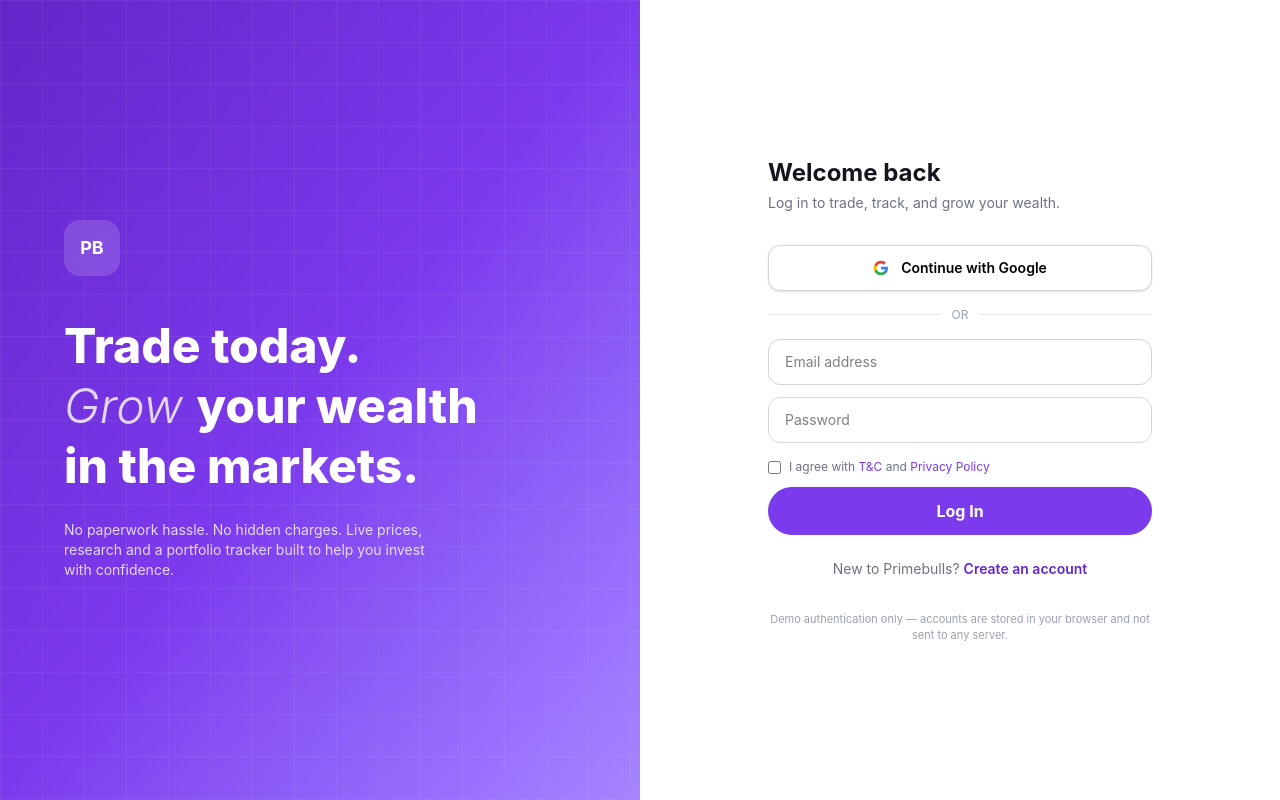
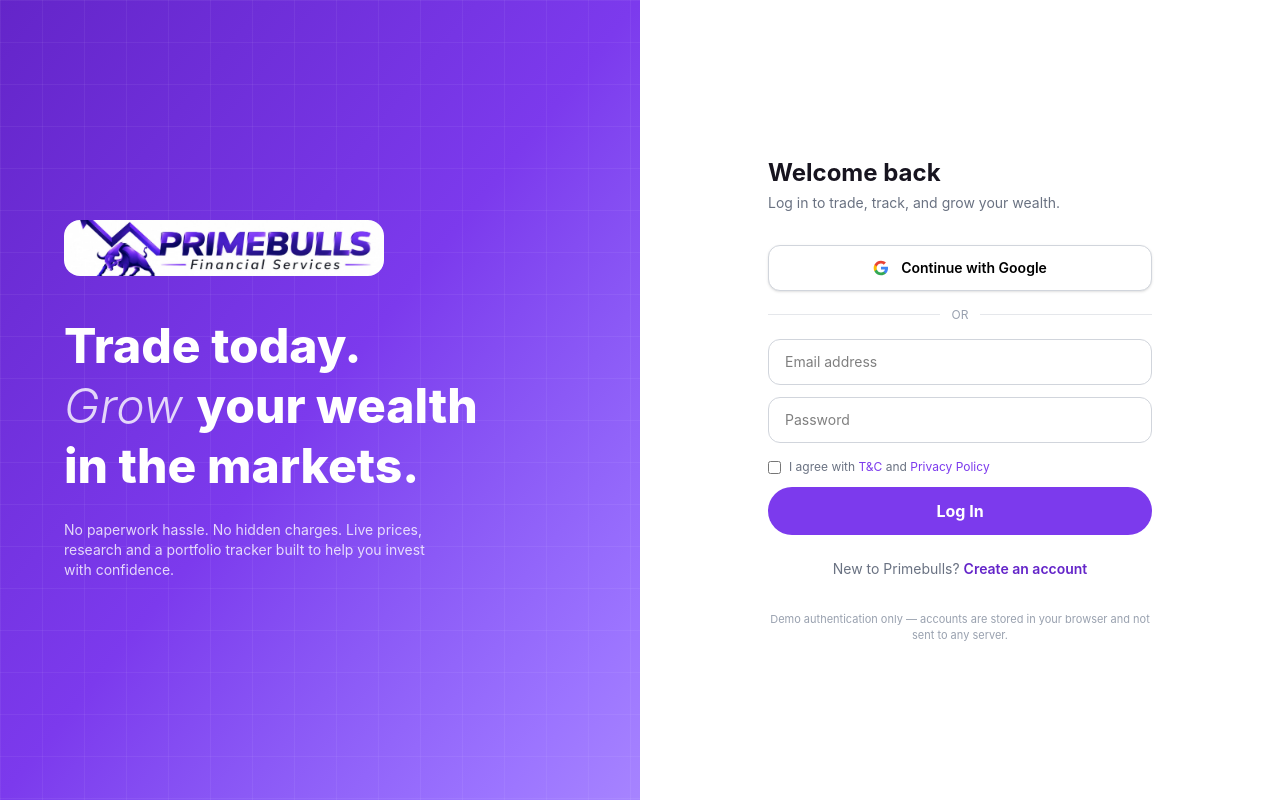
Before and after one commit to rohit-verma-211/prime, a React (Vite) app: page /login in a window 1280 px wide. Built offline with nearby package versions, Linux system fonts and the light colour scheme; no server answers.

Commit message:
login updated

```diff
--- a/src/pages/Login.jsx
+++ b/src/pages/Login.jsx
@@ -38,8 +38,15 @@ export default function Login() {
       <div className="relative lg:w-1/2 bg-gradient-to-br from-brand-dark via-brand to-violet-400 text-white flex flex-col justify-center px-10 sm:px-16 py-16 overflow-hidden">
         <div className="absolute inset-0 grid-backdrop opacity-60" />
         <div className="relative z-10 max-w-md">
-          <Link to="/" className="inline-flex h-14 w-14 rounded-2xl bg-white/15 backdrop-blur items-center justify-center font-bold text-lg mb-10">
-            PB
+          <Link
+            to="/"
+            className="inline-flex h-14 w-full max-w-xs rounded-2xl bg-white/15 backdrop-blur mb-10 overflow-hidden"
+          >
+            <img
+              src="/logo.jpeg"
+              alt="Primebulls logo"
+              className="h-full w-full object-cover"
+            />
           </Link>
           <h1 className="text-4xl sm:text-5xl font-extrabold leading-tight">
             Trade today.<br />
@@ -68,10 +75,10 @@ export default function Login() {
             className="w-full flex items-center justify-center gap-3 px-4 py-3 bg-white border border-gray-300 rounded-xl text-sm font-semibold hover:bg-gray-50 transition shadow-sm mb-4"
           >
             <svg className="h-4 w-4 flex-shrink-0" viewBox="0 0 24 24">
-              <path fill="#4285F4" d="M22.56 12.25c0-.78-.07-1.53-.2-2.25H12v4.26h5.92c-.26 1.37-1.04 2.53-2.21 3.31v2.77h3.57c2.08-1.92 3.28-4.74 3.28-8.09z"/>
-              <path fill="#34A853" d="M12 23c2.97 0 5.46-.98 7.28-2.66l-3.57-2.77c-.98.66-2.23 1.06-3.71 1.06-2.86 0-5.29-1.93-6.16-4.53H2.18v2.84C3.99 20.53 7.7 23 12 23z"/>
-              <path fill="#FBBC05" d="M5.84 14.09c-.22-.66-.35-1.36-.35-2.09s.13-1.43.35-2.09V7.07H2.18C1.43 8.55 1 10.22 1 12s.43 3.45 1.18 4.93l2.85-2.22.81-.62z"/>
-              <path fill="#EA4335" d="M12 5.38c1.62 0 3.06.56 4.21 1.64l3.15-3.15C17.45 2.09 14.97 1 12 1 7.7 1 3.99 3.47 2.18 7.07l3.66 2.84c.87-2.6 3.3-4.53 6.16-4.53z"/>
+              <path fill="#4285F4" d="M22.56 12.25c0-.78-.07-1.53-.2-2.25H12v4.26h5.92c-.26 1.37-1.04 2.53-2.21 3.31v2.77h3.57c2.08-1.92 3.28-4.74 3.28-8.09z" />
+              <path fill="#34A853" d="M12 23c2.97 0 5.46-.98 7.28-2.66l-3.57-2.77c-.98.66-2.23 1.06-3.71 1.06-2.86 0-5.29-1.93-6.16-4.53H2.18v2.84C3.99 20.53 7.7 23 12 23z" />
+              <path fill="#FBBC05" d="M5.84 14.09c-.22-.66-.35-1.36-.35-2.09s.13-1.43.35-2.09V7.07H2.18C1.43 8.55 1 10.22 1 12s.43 3.45 1.18 4.93l2.85-2.22.81-.62z" />
+              <path fill="#EA4335" d="M12 5.38c1.62 0 3.06.56 4.21 1.64l3.15-3.15C17.45 2.09 14.97 1 12 1 7.7 1 3.99 3.47 2.18 7.07l3.66 2.84c.87-2.6 3.3-4.53 6.16-4.53z" />
             </svg>
             <span>Continue with Google</span>
           </button>
```
